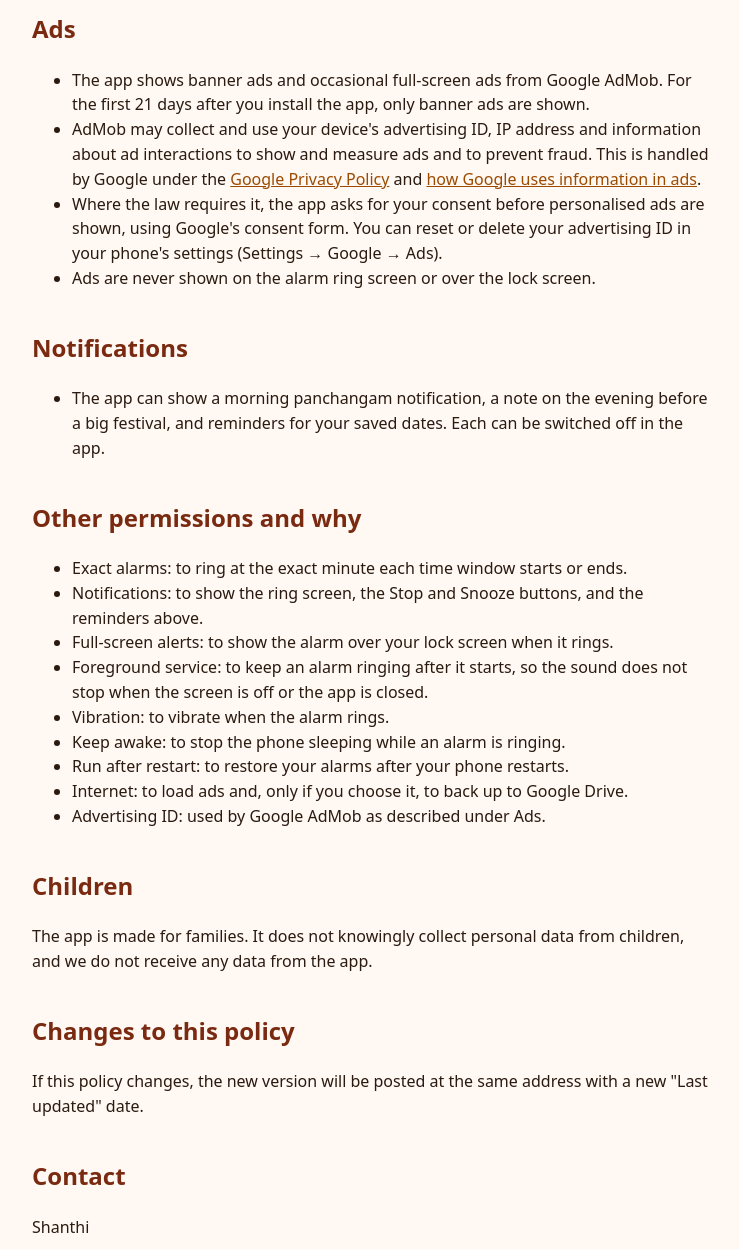
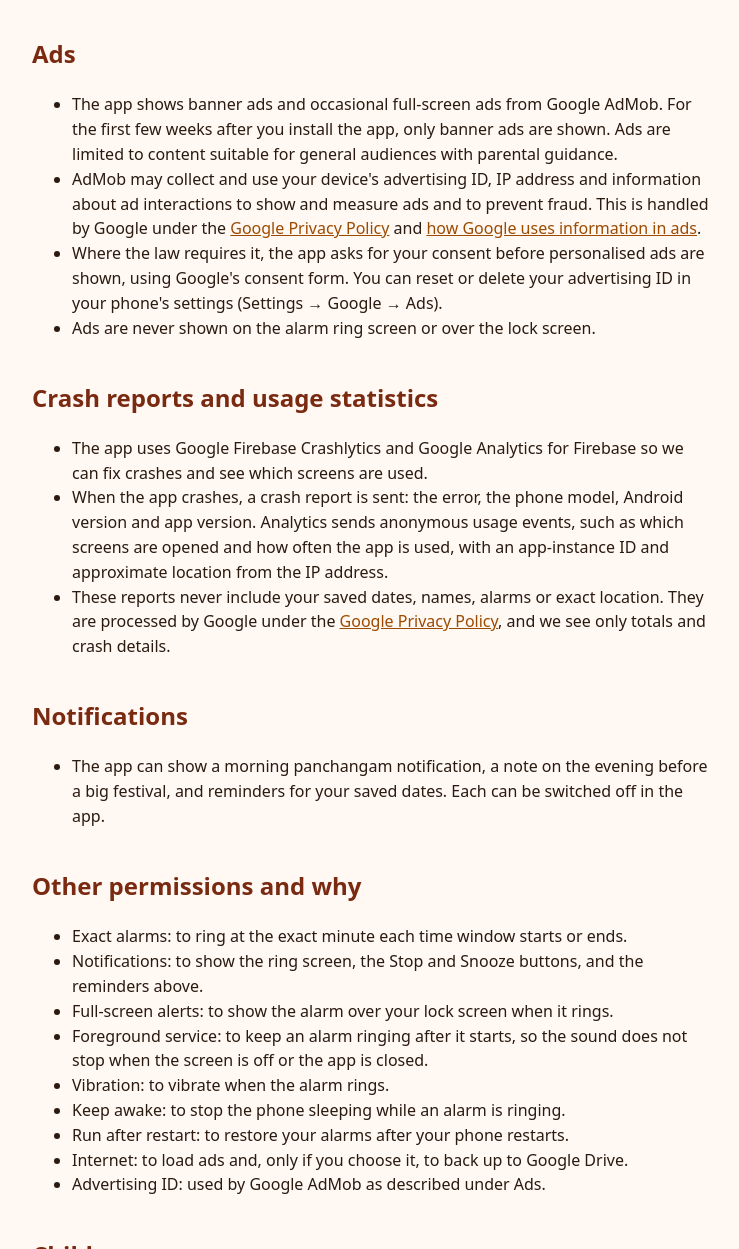
Before and after one commit to pulugurthashanthi/vedic-bells, a plain HTML site: page privacy-policy.html in a window 1280 px wide. Shown: the part 1551-2800 px from the top of the page, without its empty margins (268-1007 px from the left). Drawn offline with Linux system fonts and the light colour scheme.

Commit message:
Privacy policy: Firebase Crashlytics and Analytics (crash reports and anonymous usage)
Co-Authored-By: Claude Opus 5.5 <noreply@anthropic.com>

```diff
--- a/privacy-policy.html
+++ b/privacy-policy.html
@@ -5,12 +5,12 @@
 h1{color:#9c4a00}h2{margin-top:1.6em;color:#7a2a10}a{color:#9c4a00}</style></head>
 <body>
 <h1>Privacy Policy for Vedic Bells</h1>
-<p>Last updated: 13 November 2026</p>
+<p>Last updated: 20 November 2026</p>
 <p>Vedic Bells (&quot;the app&quot;) shows the panchangam (tithi, nakshatram, festivals and more), calculates Vedic time windows such as Brahma Muhurta, Rahu Kalam, Abhijit Muhurta and Pradosham, rings alarms at times you choose, and reminds you of dates you save, such as birthdays and anniversaries.</p>
 <h2>Summary</h2>
 <ul>
 <li>The app has no accounts. You only sign in to Google if you choose Google Drive backup.</li>
-<li>We, the developer, do not receive, read or sell your personal data. We run no servers.</li>
+<li>We, the developer, do not receive, read or sell your personal data. We run no servers. We see only crash reports and anonymous usage totals, as explained below.</li>
 <li>The panchangam and alarms are calculated on your phone.</li>
 <li>The app shows ads from Google AdMob. Google may use your device&#x27;s advertising ID, as explained below.</li>
 <li>Your settings and saved dates can be backed up to your own Google account, as explained below.</li>
@@ -38,10 +38,16 @@ h1{color:#9c4a00}h2{margin-top:1.6em;color:#7a2a10}a{color:#9c4a00}</style></hea
 </ul>
 <h2>Ads</h2>
 <ul>
-<li>The app shows banner ads and occasional full-screen ads from Google AdMob. For the first 21 days after you install the app, only banner ads are shown.</li>
+<li>The app shows banner ads and occasional full-screen ads from Google AdMob. For the first few weeks after you install the app, only banner ads are shown. Ads are limited to content suitable for general audiences with parental guidance.</li>
 <li>AdMob may collect and use your device&#x27;s advertising ID, IP address and information about ad interactions to show and measure ads and to prevent fraud. This is handled by Google under the <a href="https://policies.google.com/privacy">Google Privacy Policy</a> and <a href="https://policies.google.com/technologies/ads">how Google uses information in ads</a>.</li>
 <li>Where the law requires it, the app asks for your consent before personalised ads are shown, using Google&#x27;s consent form. You can reset or delete your advertising ID in your phone&#x27;s settings (Settings &rarr; Google &rarr; Ads).</li>
 <li>Ads are never shown on the alarm ring screen or over the lock screen.</li>
+</ul>
+<h2>Crash reports and usage statistics</h2>
+<ul>
+<li>The app uses Google Firebase Crashlytics and Google Analytics for Firebase so we can fix crashes and see which screens are used.</li>
+<li>When the app crashes, a crash report is sent: the error, the phone model, Android version and app version. Analytics sends anonymous usage events, such as which screens are opened and how often the app is used, with an app-instance ID and approximate location from the IP address.</li>
+<li>These reports never include your saved dates, names, alarms or exact location. They are processed by Google under the <a href="https://policies.google.com/privacy">Google Privacy Policy</a>, and we see only totals and crash details.</li>
 </ul>
 <h2>Notifications</h2>
 <ul>
@@ -60,7 +66,7 @@ h1{color:#9c4a00}h2{margin-top:1.6em;color:#7a2a10}a{color:#9c4a00}</style></hea
 <li>Advertising ID: used by Google AdMob as described under Ads.</li>
 </ul>
 <h2>Children</h2>
-<p>The app is made for families. It does not knowingly collect personal data from children, and we do not receive any data from the app.</p>
+<p>The app is not directed at children under 13. It does not knowingly collect personal data from children, and we receive only the crash reports and anonymous usage statistics described above.</p>
 <h2>Changes to this policy</h2>
 <p>If this policy changes, the new version will be posted at the same address with a new &quot;Last updated&quot; date.</p>
 <h2>Contact</h2>
```
